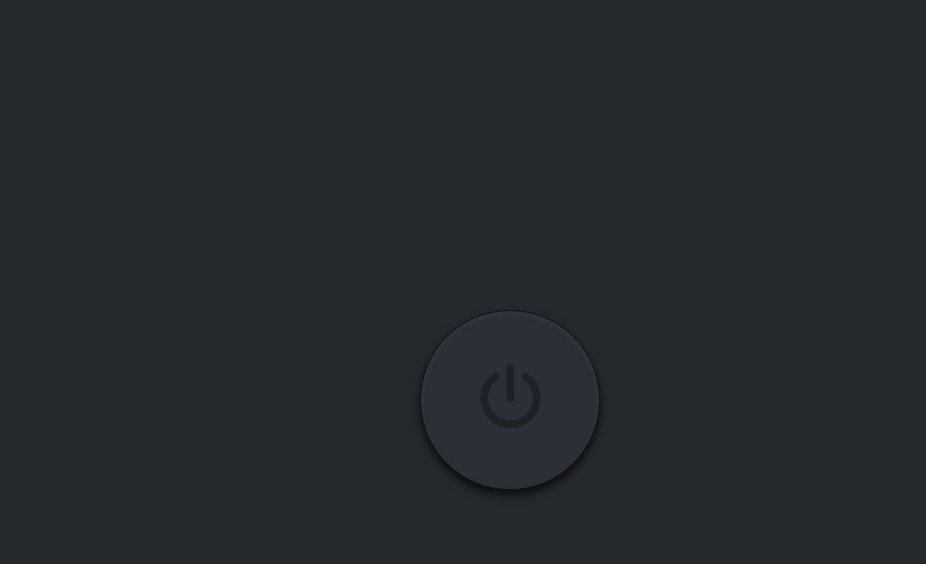
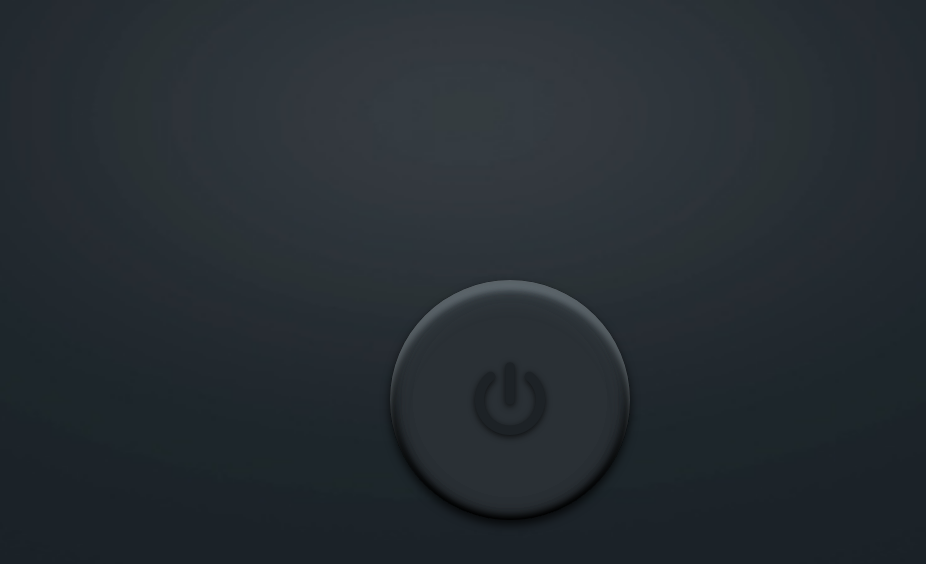
Before and after one commit to Tenebran/button, a plain HTML site: page index.html in a window 1280 px wide. Shown: the whole page, without its empty margins (130-1056 px from the left). Drawn offline with Linux system fonts and the light colour scheme.

Commit message:
Add files via upload

```diff
--- a/css/style.css
+++ b/css/style.css
@@ -1,60 +1,84 @@
-.icon::before{
-    font-family: "Font Awesome 5 Free";
-}
-
-.power::before{
-content: "\f011";
-display: none;
-font-weight: 900;
-}
+@import url("../reset/reset.css");
 
 body {
-background: #25292e;
+background: url(../img/Background.jpg) no-repeat;
+background-size: cover;
 }
 
 button {
     left: 50%;
-    margin: -90px;
+    margin: -120px;
     position: absolute;
     top: 50%;
 }
 
 
 .power {
-    background:  #2a3035;
-    border-radius: 180px;
-    box-shadow:  0px 5px 10px 0 rgba(0, 0, 0, 0.75), inset 0px 2px 5px 0 rgba(54, 66, 76, 0.75);
-    border: solid 1px #121314;
-  background-blend-mode: soft-light, ;
-    color: #1d2226;
-    cursor: pointer;
-    font: normal 60px/85px sans-serif;
-    height: 180px;
-    width: 180px;
-    padding: 0;
-    text-shadow: 0 1px 1px hsla(0,0%,100%,.25),
-                 0 -1px 1px hsla(0,0%,0%,.75);
-
-    font-weight: ;
+  background:  #2a3035;
+  border-radius: 240px;
+  box-shadow:  0px 5px 10px 0 rgba(0, 0, 0, 0.75),
+    inset 0px 18px 20px 0 rgba(116, 128, 138, 0.185),
+    inset 0px 10px 10px 0px rgba(163, 174, 184, 0.308),
+    inset 0px 10px 5px 0px rgba(163, 174, 184, 0.308),
+    inset 0px 0px 20px 0 rgba(0, 0, 0, 0.39),
+    inset 0px 0px 20px 0 rgba(0, 0, 0, 0.39),
+    inset 0px 0px 10px 0 rgb(0, 0, 0),
+    inset 0px 0px 10px 0 rgb(0, 0, 0),
+    inset 0px 0px 10px 0 rgb(0, 0, 0);
+  background-blend-mode: soft-light ;
+  font-family: "FontAwesome";
+  text-shadow: 0px 2px 6px rgba(8, 8, 8, 0.788) ;
+  color: #1d2226;
+  cursor: pointer;
+  font-size: 75px;
+  height: 240px;
+  width: 240px;
+  padding: 0;
+  transition: color 2s;
 }
 
 .power:focus {
-    color:  #ff9a41;
-    background-blend-mode: soft-light, ;
-  background-color: #23292e;
+  font-family: "FontAwesome";
+  text-shadow: 0px 5px 6px rgba(8, 8, 8, 0.863) ;
+  color:  #ff9a41;
+  background-color: #2a3035;
+  box-shadow: 0px 3px 4px 0 rgba(77, 85, 91, 0.35),
+  inset 0px 1px 5px 0 #0a0b0c,
+  inset 0px 10px 10px 0 #030303,
+  inset 0px 15px 15px 0 #191d20ca,
+  inset 0px 25px 25px 0 #191d20ca,
+  inset 0px 0px 90px 0 #14181b,
+  inset 0px 0px 90px 0 #2a3035,
+  inset 0px 0px 90px 0 #2a3035,
+  inset 0px 0px 90px 0 #2a3035,
+  inset 0px 0px 90px 0 #2a3035,
+  inset 0px 0px 90px 0 #2a3035,
+  inset 0px 0px 90px 0 #2a3035,
+  inset 0px 0px 90px 0 #2a3035,
+  inset 0px 0px 90px 0 #ff9a41;
 }
 
 .power:hover{
     color:  #ff9a41;
+    transition: 0.2s;
 }
 
-.power:focus {
-    box-shadow: 0px 1px 1px 0 rgba(77, 85, 91, 0.35), inset 0px 1px 2px 0 #000000;
+.power:active {
+  font-family: "FontAwesome";
+  text-shadow: 0px 5px 6px rgba(8, 8, 8, 0.863) ;
+  background-color: #2a3035;
+  box-shadow: 0px 3px 4px 0 rgba(77, 85, 91, 0.35),
+  inset 0px 1px 5px 0 #0a0b0c,
+  inset 0px 10px 10px 0 #030303,
+  inset 0px 15px 15px 0 #030303,
+  inset 0px 25px 25px 0 #030303,
+  inset 0px 0px 90px 0 #14181b,
+  inset 0px 0px 90px 0 #2a3035,
+  inset 0px 0px 90px 0 #2a3035,
+  inset 0px 0px 90px 0 #2a3035,
+  inset 0px 0px 90px 0 #2a3035,
+  inset 0px 0px 90px 0 #2a3035,
+  inset 0px 0px 90px 0 #2a3035,
+  inset 0px 0px 90px 0 #2a3035,
+  inset 0px 0px 90px 0 #ff9a41;
 }
-
-
-.power:active {
-    box-shadow: 0px 1px 1px 0 rgba(77, 85, 91, 0.35), inset 0px 1px 2px 0 #000000;
-    line-height: 86px;
-    text-shadow: 0 0 20px hsla(240,75%,75%,.5);
-}
--- a/index.html
+++ b/index.html
@@ -3,12 +3,11 @@
 <head>
     <meta charset="UTF-8">
     <meta name="viewport" content="width=device-width, initial-scale=1.0">
-    <link rel="stylesheet" href="./reset/reset.css">
     <link rel="stylesheet" href="./css/style.css">
-    <script data-search-pseudo-elements defer src="./js/all.min.js"></script>
+    <link rel="stylesheet" href="https://use.fontawesome.com/bbf18a1059.css">
     <title>Button</title>
 </head>
 <body>
-    <button class="icon power"></button>
+    <button class="power">&#xF011</button>
 </body>
 </html>
```
Also changed, not shown: img/Background.jpg (added).
